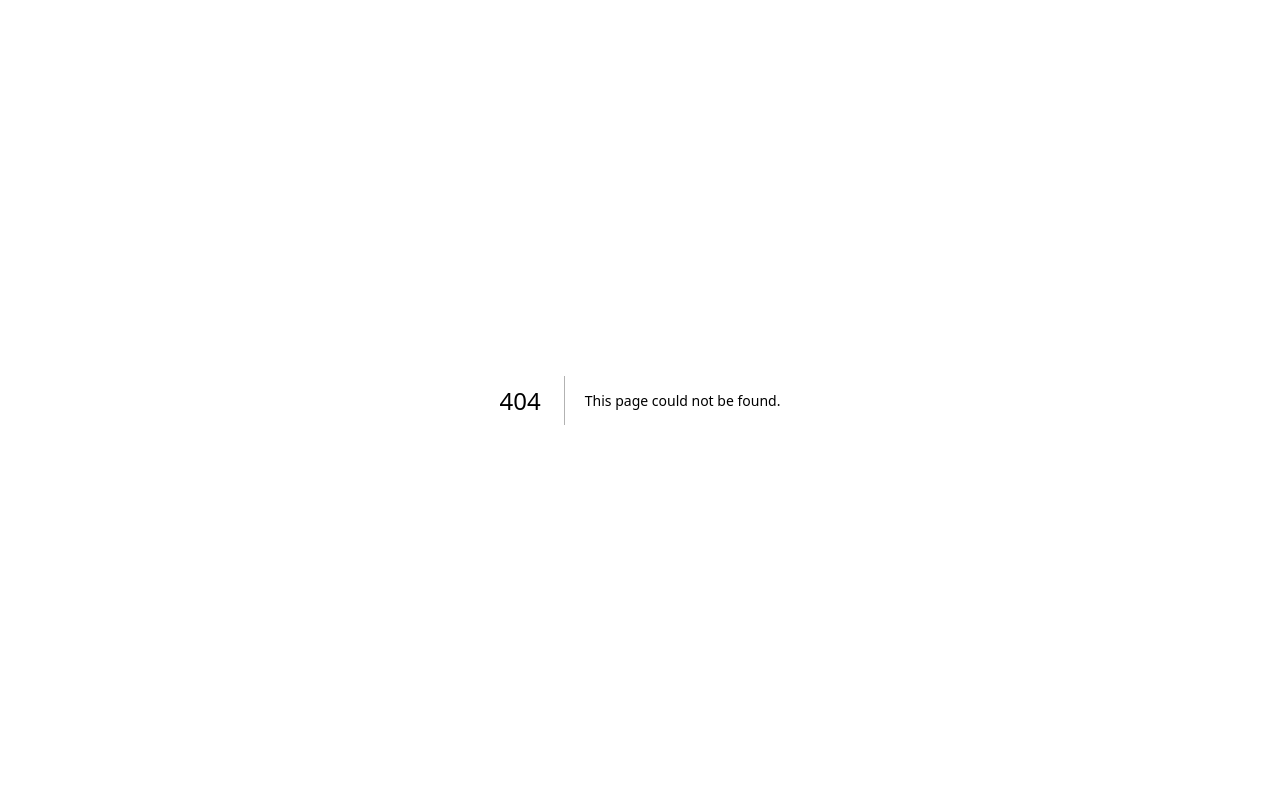
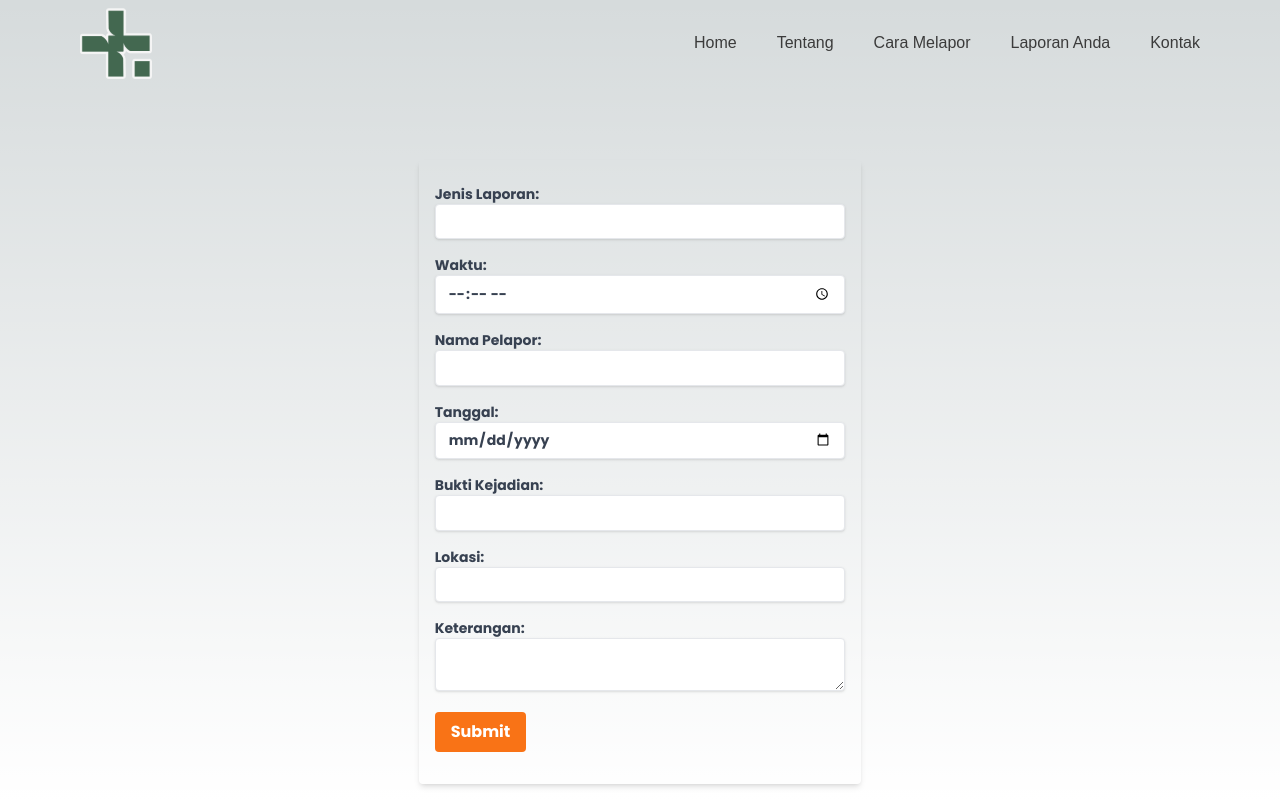
Before and after one commit to agisnarevaldo/layanan-tanggap-masyarakat, a Next.js app: page /home/laporan/edit/1 in a window 1280 px wide. Before the commit this address had no page. Built offline with nearby package versions, Linux system fonts and the light colour scheme; no server answers; the database is empty.

Commit message:
create Edit page

```diff
--- /dev/null
+++ b/app/home/laporan/edit/[id]/page.tsx
@@ -0,0 +1,178 @@
+"use client";
+
+import { useEffect, useState } from "react";
+
+const EditLaporan = ({ params }: any) => {
+  const { id } = params;
+  const [category, setCategory] = useState("");
+  const [nama, setNama] = useState("");
+  const [waktu, setWaktu] = useState("");
+  const [tanggal, setTanggal] = useState("");
+  const [lokasi, setLokasi] = useState("");
+  const [keterangan, setKeterangan] = useState("");
+  const [bukti, setBukti] = useState("");
+
+  const [laporan, setLaporan] = useState([
+    {
+      category: "",
+      waktu: "",
+      nama: "",
+      tanggal: "",
+      bukti: "",
+      lokasi: "",
+      keterangan: "",
+    },
+  ]);
+
+  useEffect(() => {
+    const fetchData = async () => {
+      const response = await fetch(`/api/reports/${id}`);
+      const data = await response.json();
+      // console.log(data);
+      setLaporan(data);
+      setCategory(laporan[0].category);
+      setNama(laporan[0].nama);
+      setBukti(laporan[0].bukti);
+      setLokasi(laporan[0].lokasi);
+      setKeterangan(laporan[0].keterangan);
+      setWaktu(laporan[0].waktu);
+      setTanggal(laporan[0].tanggal);
+    };
+
+    if (id) {
+      fetchData();
+    }
+  }, [id, laporan]);
+
+  // console.log(laporan[0]);
+  // console.log(laporan);
+  // console.log(typeof laporan);
+  // console.log(laporan[0].category);
+
+  const handleSubmit = async (event: any) => {
+    event.preventDefault();
+    const dataBaru = {
+      category,
+      waktu: waktu,
+      tanggal,
+      nama,
+      bukti,
+      lokasi,
+      keterangan,
+    };
+
+    const response = await fetch(`/api/reports/${id}`, {
+      method: "PUT",
+      headers: {
+        "Content-Type": "application/json",
+      },
+      body: JSON.stringify(dataBaru),
+    });
+
+    if (response.ok) {
+      console.log("Data updated successfully");
+    }
+  };
+
+  return (
+    <form
+      onSubmit={handleSubmit}
+      className="max-w mx-auto p-4 pt-6 pb-8 mb-4 rounded shadow-md"
+    >
+      <div className="mb-4">
+        <label
+          className="block text-gray-700 text-sm font-bold mb-2"
+          htmlFor="lokasi"
+        >
+          Jenis Laporan:
+          <input
+            type="text"
+            // value={category}
+            defaultValue={category}
+            onChange={(event) => setCategory(event.target.value)}
+            className="shadow appearance-none border rounded w-full py-2 px-3 text-gray-700 leading-tight focus:outline-none focus:shadow-outline"
+          />
+        </label>
+      </div>
+      <div className="mb-4">
+        <label className="block text-gray-700 text-sm font-bold mb-2">
+          Waktu:
+          <input
+            type="time"
+            // value={waktu}
+            defaultValue={waktu}
+            onChange={(event) => setWaktu(event.target.value)}
+            className="shadow appearance-none border rounded w-full py-2 px-3 text-gray-700 leading-tight focus:outline-none focus:shadow-outline"
+          />
+        </label>
+      </div>
+      <div className="mb-4">
+        <label className="block text-gray-700 text-sm font-bold mb-2">
+          Nama Pelapor:
+          <input
+            type="text"
+            // value={nama}
+            defaultValue={nama}
+            onChange={(event) => setNama(event.target.value)}
+            className="shadow appearance-none border rounded w-full py-2 px-3 text-gray-700 leading-tight focus:outline-none focus:shadow-outline"
+          />
+        </label>
+      </div>
+      <div className="mb-4">
+        <label className="block text-gray-700 text-sm font-bold mb-2">
+          Tanggal:
+          <input
+            type="date"
+            // value={tanggal}
+            defaultValue={tanggal}
+            onChange={(event) => setTanggal(event.target.value)}
+            className="shadow appearance-none border rounded w-full py-2 px-3 text-gray-700 leading-tight focus:outline-none focus:shadow-outline"
+          />
+        </label>
+      </div>
+      <div className="mb-4">
+        <label className="block text-gray-700 text-sm font-bold mb-2">
+          Bukti Kejadian:
+          <input
+            type="text"
+            // value={bukti}
+            defaultValue={bukti}
+            onChange={(event) => setBukti(event.target.value)}
+            className="shadow appearance-none border rounded w-full py-2 px-3 text-gray-700 leading-tight focus:outline-none focus:shadow-outline"
+          />
+        </label>
+      </div>
+      <div className="mb-4">
+        <label className="block text-gray-700 text-sm font-bold mb-2">
+          Lokasi:
+          <input
+            type="text"
+            // value={lokasi}
+            defaultValue={lokasi}
+            onChange={(event) => setLokasi(event.target.value)}
+            className="shadow appearance-none border rounded w-full py-2 px-3 text-gray-700 leading-tight focus:outline-none focus:shadow-outline"
+          />
+        </label>
+      </div>
+      <div className="mb-4">
+        <label className="block text-gray-700 text-sm font-bold mb-2">
+          Keterangan:
+          <textarea
+            className="shadow appearance-none border rounded w-full py-2 px-3 text-gray-700 leading-tight focus:outline-none focus:shadow-outline"
+            // value={keterangan}
+            defaultValue={keterangan}
+            onChange={(event) => setKeterangan(event.target.value)}
+          />
+        </label>
+      </div>
+      <button
+        type="submit"
+        className="bg-orange-500 hover:bg-orange-700 text-white font-bold py-2 px-4 rounded"
+      >
+        Submit
+      </button>
+    </form>
+  );
+};
+
+export default EditLaporan;
```
